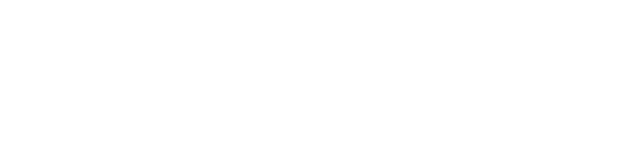
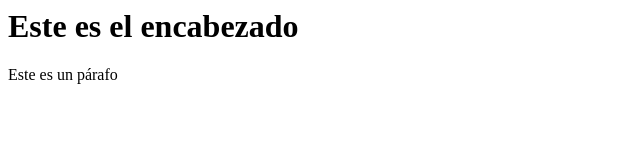
Before and after one commit to juandm89/hyperblog, a plain HTML site: page index.html in a window 1280 px wide. Shown: the whole page, without its empty margins (0-640 px from the left). Drawn offline with Linux system fonts and the light colour scheme.

Commit message:
Ultimo HTML

```diff
--- a/index.html
+++ b/index.html
@@ -1,5 +1,9 @@
 <html>
 <head>
-
+    <title>Este es un Blog</title>
 </head>
+<body>
+    <h1>Este es el encabezado</h1>
+    <p>Este es un párafo</p>
+</body>
 </html>
```
